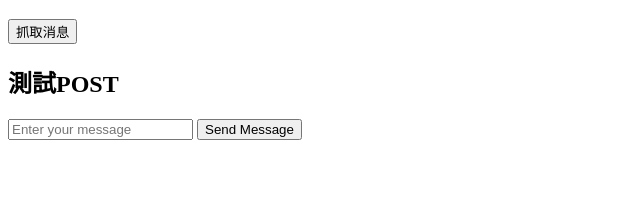
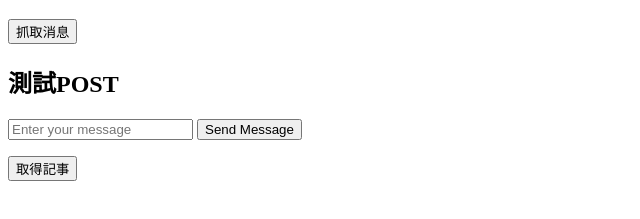
Before and after one commit to sarah001160/simple_serverJS, a website: page public/index.html in a window 1280 px wide. Shown: the part 61-280 px from the top of the page, without its empty margins (0-640 px from the left). Drawn offline with Linux system fonts and the light colour scheme.

Commit message:
client 端接api - get取得所有記事 -post 存入記事

```diff
--- a/public/index.html
+++ b/public/index.html
@@ -20,6 +20,8 @@
     <input type="text" id="messageInput" placeholder="Enter your message">
     <button onclick="sendMessage()">Send Message</button>
     <p id="response"></p>
+
+    <button onclick="getMessage()">取得記事</button>
   </section>
 
   <!-- 1. js 放在 body end 前: DOM 元素先加載，再加載 js-->
--- a/public/script.js
+++ b/public/script.js
@@ -13,8 +13,8 @@ document.getElementById('fetch').addEventListener('click', () => {
 function sendMessage() {
   const message = document.getElementById('messageInput').value; // input 值
 
-  // 發送 POST 請求
-  fetch('/api/echo', {
+  // 發送 POST 請求 參數:url、物件
+  fetch('/api/notes', {
     method: 'POST',
     headers: {
       'Content-Type': 'application/json'
@@ -29,3 +29,20 @@ function sendMessage() {
     })
     .catch(error => console.error('Error:', error));
 }
+
+function getMessage() {
+  // 發送 GET 請求
+  fetch('api/getnotes', {
+    method: 'GET',
+    headers: {
+      'Content-Type': 'application/json'
+    },
+  })
+    .then(response => response.json())       // 將回應解析為 JSON 格式
+    .then(data => {
+      // 顯示伺服器的回應
+      console.log('data', data)
+      //document.getElementById('response').textContent = `Server response: ${data.echo}`;
+    })
+    .catch(error => console.error('Error:', error));
+}
```
Also changed, not shown: readme.md.
